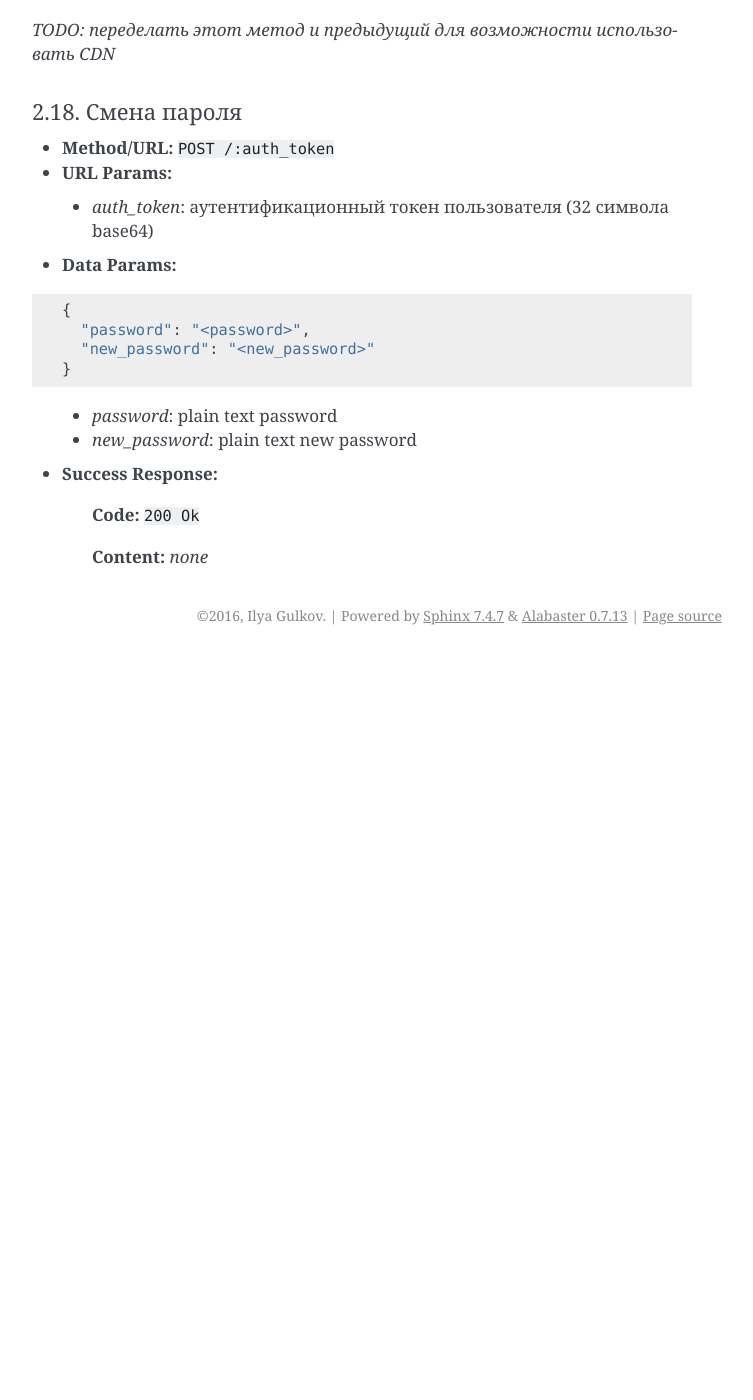
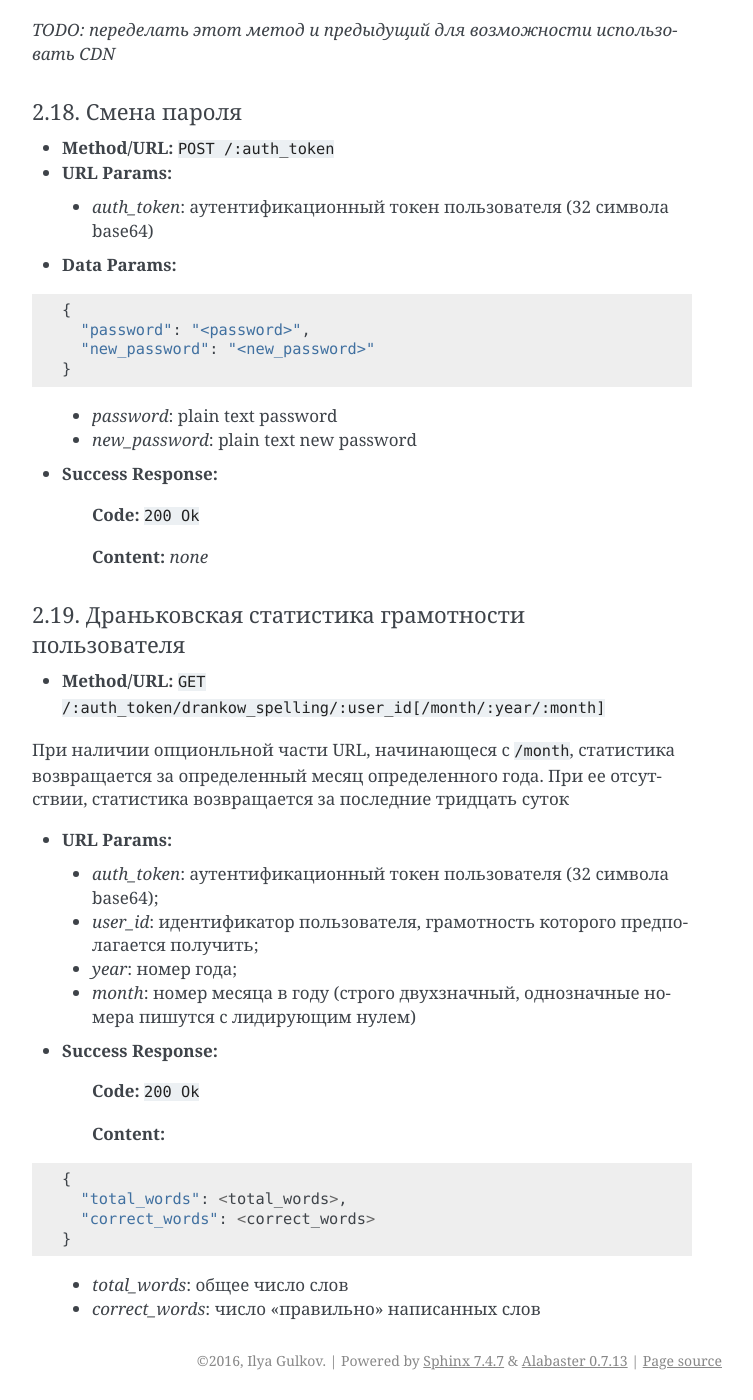
Before and after one commit to frnkySila/batya-api, a Sphinx documentation site: the page built from docs/source/index.rst, in a window 1280 px wide and 1400 px high, scrolled down 13101 px. Shown: the whole window, without its empty margins (388-1141 px from the left). Built offline with Sphinx 7.4.7, drawn with Linux system fonts in a browser that asks for light colours; before the commit the page ends 13756 px from its top, so only the background shows below that; some of the changed text lies outside the part shown.

Commit message:
Добавил запрос 2.19 статистики грамотности

```diff
--- a/docs/source/index.rst
+++ b/docs/source/index.rst
@@ -653,3 +653,35 @@ dialog_id     :code:`conference_id | username`
       **Code:** :code:`200 Ok`
 
       **Content:** *none*
+
+2.19. Драньковская статистика грамотности пользователя
+~~~~~~~~~~~~~~~~~~~~~~~~~~~~~~~~~~~~~~~~~~~~~~~~~~~~~~
+
+* **Method/URL:** :code:`GET /:auth_token/drankow_spelling/:user_id[/month/:year/:month]`
+
+При наличии опционльной части URL, начинающеся с :code:`/month`, статистика возвращается за определенный месяц определенного года. При ее отсутствии, статистика возвращается за последние тридцать суток
+
+*  **URL Params:**
+
+  * *auth_token*: аутентификационный токен пользователя (32 символа base64);
+  * *user_id*: идентификатор пользователя, грамотность которого предполагается получить;
+  * *year*: номер года;
+  * *month*: номер месяца в году (строго двухзначный, однозначные номера пишутся с лидирующим нулем)
+
+* **Success Response:**
+
+      **Code:** :code:`200 Ok`
+
+      **Content:**
+
+::
+
+  {
+    "total_words": <total_words>,
+    "correct_words": <correct_words>
+  }
+
+..
+
+    * *total_words*: общее число слов
+    * *correct_words*: число "правильно" написанных слов
```
